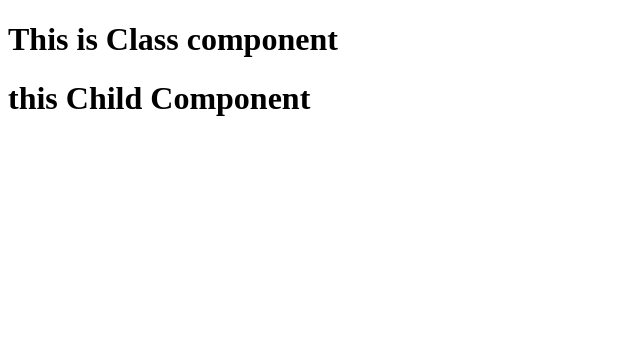
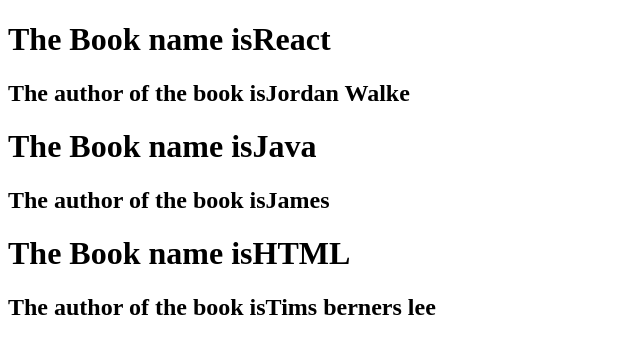
Before and after one commit to Pavan7355/React-Class-Batch2-Jfs-and-Pfs, a React (Create React App) app: page / in a window 1280 px wide. Shown: the top 354 px of the page, without its empty margins (0-640 px from the left). Built offline with nearby package versions, Linux system fonts and the light colour scheme.

Commit message:
React Pros using class and functional component

```diff
--- a/src/App.js
+++ b/src/App.js
@@ -1,21 +1,12 @@
 import React from 'react'
-
-import FunComponent1 from './Components1/FunComponent1';
-import FunComponent2 from './Components1/FunComponent2';
-import FunComponent3 from './Components1/FunComponent3';
-import FunComponent4 from './Components1/FunComponent4';
-import ClassComponent from './Conponents2/ClassComponent';
+import ParentComponent from './ReactProps/ParentComponent';
+import Book from './ReactProps/Book';
 
 function App() {
   return (
 <>
-{/* <FunComponent1/>
-<div  style={{display:"flex",gap:"10px"}}>
-<FunComponent2/>
-<FunComponent3/>
-</div>
-<FunComponent4/> */}
-<ClassComponent/>
+{/* <ParentComponent/> */}
+<Book/>
 </>
   );
 }
--- /dev/null
+++ b/src/ReactProps/Book.js
@@ -0,0 +1,16 @@
+import React from "react";
+import BookList from "./BookList";
+
+class Book extends React.Component{
+    render()
+    {
+        return(
+            <>
+            <BookList name="React" author="Jordan Walke"/>
+            <BookList name="Java" author="James"/>
+            <BookList name="HTML" author="Tims berners lee"/>
+            </>
+        )
+    }
+}
+export default Book;
--- /dev/null
+++ b/src/ReactProps/BookList.js
@@ -0,0 +1,14 @@
+import React from "react";
+
+class BookList extends React.Component{
+    render(){
+        return(
+            <>
+            <h1>The Book name is{this.props.name}</h1>
+            <h2>The author of the book is{this.props.author}</h2>
+            </>
+        )
+    }
+}
+
+export default BookList
--- /dev/null
+++ b/src/ReactProps/ChildComponent.js
@@ -0,0 +1,15 @@
+import React from 'react'
+
+function ChildComponent(props) {
+  return (
+    <>
+      <h1>My name is {props.name}</h1>
+      <h2>I am {props.age} years old</h2>
+      <p>I am from {props.city}</p>
+      <h3>I am current working {props.company}</h3>
+      <h4>I have {props.exp} of experinence</h4>
+    </>
+  )
+}
+
+export default ChildComponent
--- /dev/null
+++ b/src/ReactProps/ParentComponent.js
@@ -0,0 +1,17 @@
+import React from 'react'
+import ChildComponent from './ChildComponent'
+
+function ParentComponent() {
+    let company="wipro"
+    let expyear="3 years"
+  return (
+    <>
+      <ChildComponent name="Sachin" age="27"
+      city="mysore"  company={company} exp={expyear}/>
+      <ChildComponent name="Raj" age="30"
+      city="Mangalore" company={company} exp={expyear}/>
+    </>
+  )
+}
+
+export default ParentComponent
```
